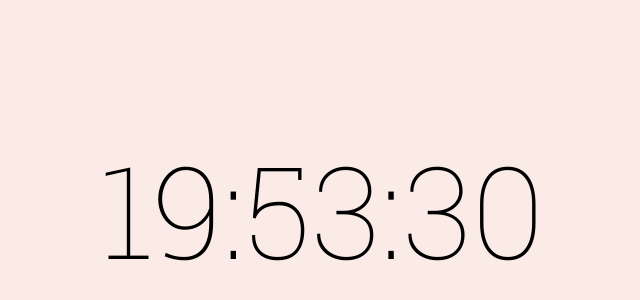
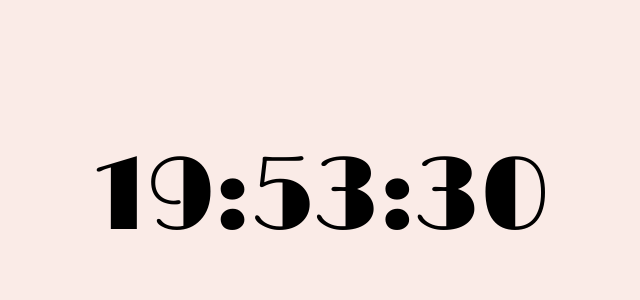
Before and after one commit to pannoncode/colour-clock, a plain HTML site: page index.html in a window 1280 px wide. Shown: the part 190-490 px from the top of the page, without its empty margins (317-957 px from the left). Drawn offline with nearby package versions, Linux system fonts and the light colour scheme.

Commit message:
new font

```diff
--- a/index.html
+++ b/index.html
@@ -8,7 +8,8 @@
     <link rel="stylesheet" type="text/css" href="https://cdnjs.cloudflare.com/ajax/libs/meyer-reset/2.0/reset.css">
     <link rel="stylesheet" type="text/css" href="main.css">
     <link rel="preconnect" href="https://fonts.gstatic.com">
-    <link href="https://fonts.googleapis.com/css2?family=Roboto+Slab:wght@100&display=swap" rel="stylesheet">
+    <link rel="preconnect" href="https://fonts.gstatic.com">
+    <link href="https://fonts.googleapis.com/css2?family=Limelight&display=swap" rel="stylesheet">
 </head>
 
 <body>
--- a/main.css
+++ b/main.css
@@ -7,7 +7,7 @@ body {
     text-align: center;
     position: relative;
     top: 50%;
-    font-family: 'Roboto Slab', serif;
-    font-size: 8rem;
+    font-family: 'Limelight', cursive;
+    font-size: 6.5rem;
     margin-top: -4rem;
 }
```
